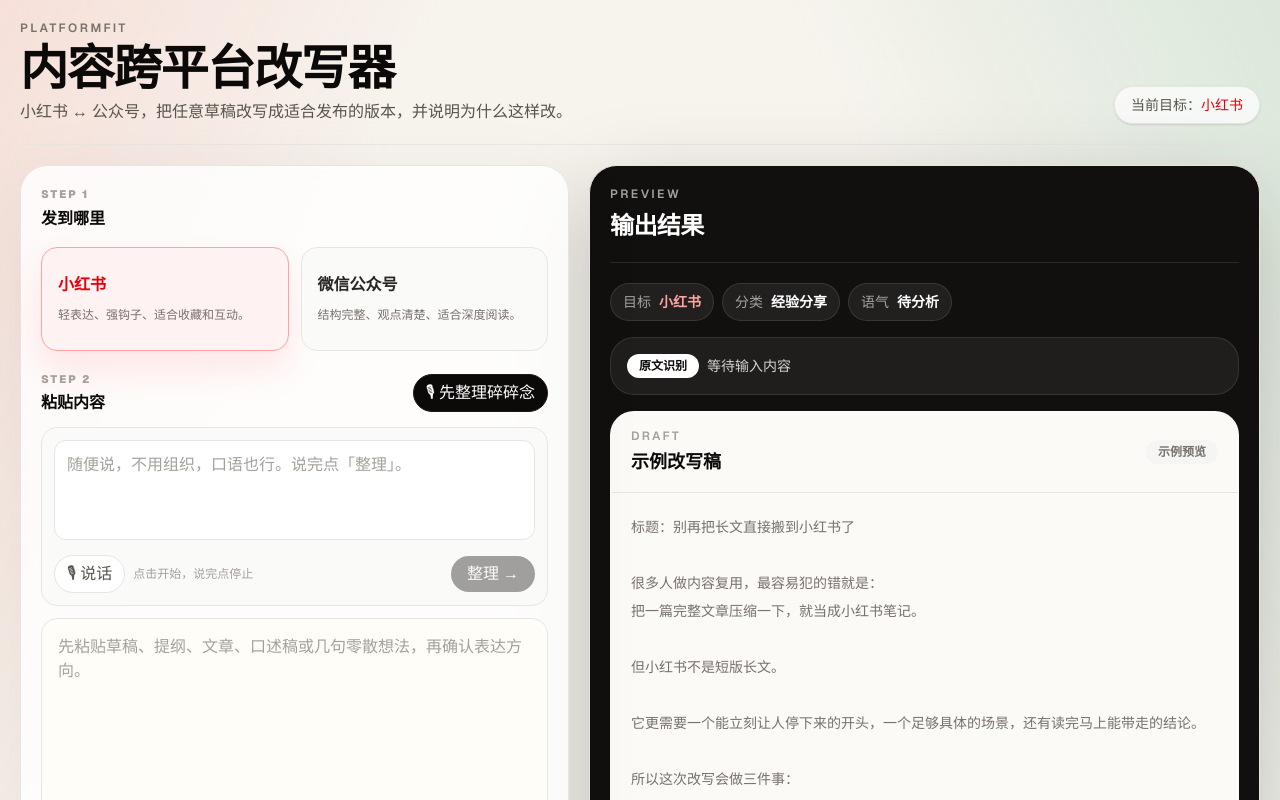
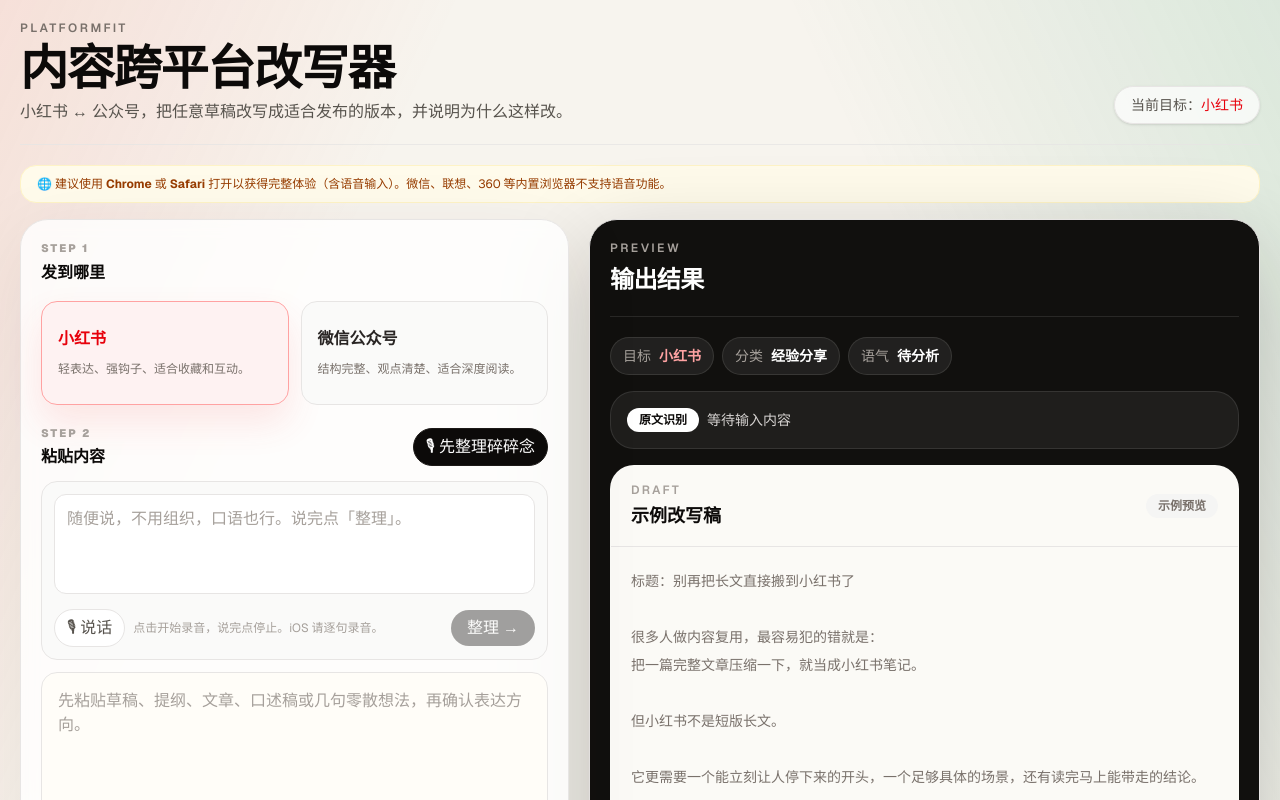
Before and after one commit to chongming38/content-converter, a Next.js app: page / in a window 1280 px wide. Both pictures are taken after a click on the button "🎙 先整理碎碎念". Shown: the top 800 px of the page. Built offline with nearby package versions, Linux system fonts and the light colour scheme.

Commit message:
feat: 顶部浏览器兼容提示，语音区域改为静态说明文字

```diff
--- a/app/page.tsx
+++ b/app/page.tsx
@@ -707,6 +707,10 @@
           </div>
         </header>
 
+        <div className="mb-4 rounded-2xl border border-amber-100 bg-amber-50 px-4 py-2.5 text-xs text-amber-800">
+          🌐 建议使用 <strong>Chrome</strong> 或 <strong>Safari</strong> 打开以获得完整体验（含语音输入）。微信、联想、360 等内置浏览器不支持语音功能。
+        </div>
+
         <div className="grid flex-1 gap-5 md:grid-cols-[minmax(340px,0.9fr)_minmax(420px,1.1fr)]">
           <section className="flex flex-col rounded-[28px] border border-stone-200 bg-white/80 p-5 shadow-[0_20px_80px_rgba(48,36,18,.08)] backdrop-blur md:min-h-[720px]">
             <SectionTitle eyebrow="1" title="发到哪里" />
@@ -799,9 +803,9 @@
                         {isRecording ? (isIOSDevice ? "识别中..." : "⏹ 停止") : micInitializing ? "初始化中..." : polishInput && isIOSDevice ? "🎙 再说一句" : "🎙 说话"}
                       </button>
                     )}
-                    {speechSupported && !isRecording && !micInitializing && (
+                    {!isRecording && !micInitializing && speechSupported && (
                       <span className="text-xs text-stone-400">
-                        {isIOSDevice ? "每次说一句，说完自动停" : "点击开始，说完点停止"}
+                        点击开始录音，说完点停止。iOS 请逐句录音。
                       </span>
                     )}
                     <button
```
